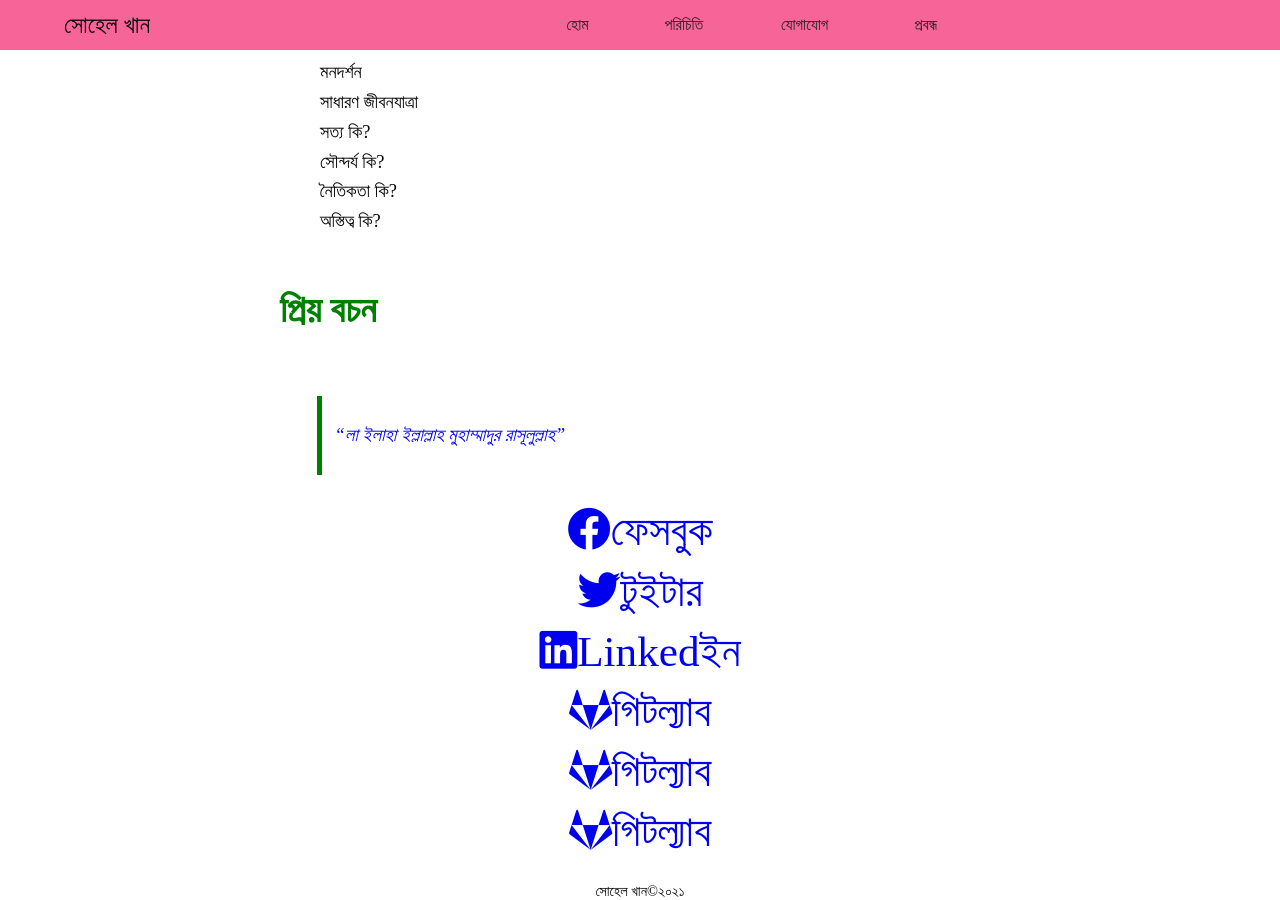
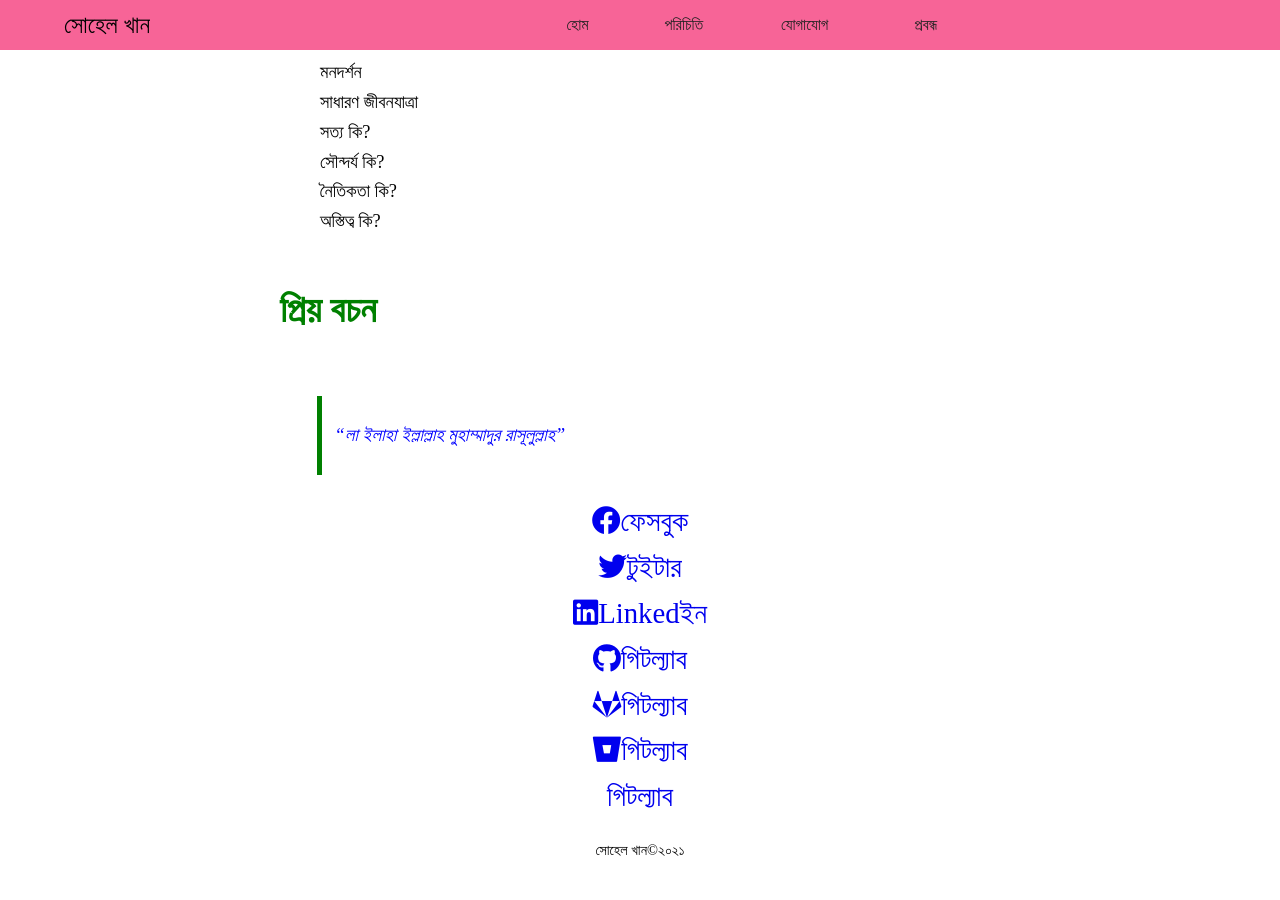
Before and after one commit to sohelkhanz/sohelkhanz.github.io, a Jekyll site: the page built from index.md, in a window 1280 px wide and 900 px high, scrolled down 738 px. Built offline with Jekyll 4.4.1, drawn with Linux system fonts in a browser that asks for light colours; after the commit the page ends 1597 px from its top, so only the background shows below that.

Commit message:
Update default.html

```diff
--- a/_layouts/default.html
+++ b/_layouts/default.html
@@ -38,12 +38,13 @@
     </main>
 
     <footer>
- <a href="https://facebook.com/nahklehos" class="fab fa-facebook fa-3x">ফেসবুক</a> <br> <br>
-<a href="https://twitter.com/nahklehos/" class="fab fa-twitter fa-3x">টুইটার</a> <br> <br>
-<a href="https://linkedin.com/in/nahklehos" class="fab fa-linkedin fa-3x">Linkedইন</a> <br> <br>
-<a href="https://gitlab.com/sohel.khan" class="fab fa-gitlab fa-3x">গিটল্যাব</a> <br> <br>
-<a href="https://gitlab.com/sohel.khan" class="fab fa-gitlab fa-3x">গিটল্যাব</a> <br> <br>
-<a href="https://gitlab.com/sohel.khan" class="fab fa-gitlab fa-3x">গিটল্যাব</a>
+ <a href="https://facebook.com/nahklehos" class="fab fa-facebook fa-2x">ফেসবুক</a> <br> <br>
+<a href="https://twitter.com/nahklehos/" class="fab fa-twitter fa-2x">টুইটার</a> <br> <br>
+<a href="https://linkedin.com/in/nahklehos" class="fab fa-linkedin fa-2x">Linkedইন</a> <br> <br>
+<a href="https://github.com/nahkhelos" class="fab fa-github fa-2x">গিটল্যাব</a> <br> <br>
+<a href="https://gitlab.com/sohel.khan" class="fab fa-gitlab fa-2x">গিটল্যাব</a> <br> <br>
+<a href="https://bitbucket.org/sohel_khan" class="fab fa-bitbucket fa-2x">গিটল্যাব</a> <br> <br>
+<a href="https://stackoverflow.com/sohel.khan" class="fab fa-stackoverflow fa-2x">গিটল্যাব</a>
 
   <br> <br>
       <p>সোহেল খান©২০২১</p>
```
